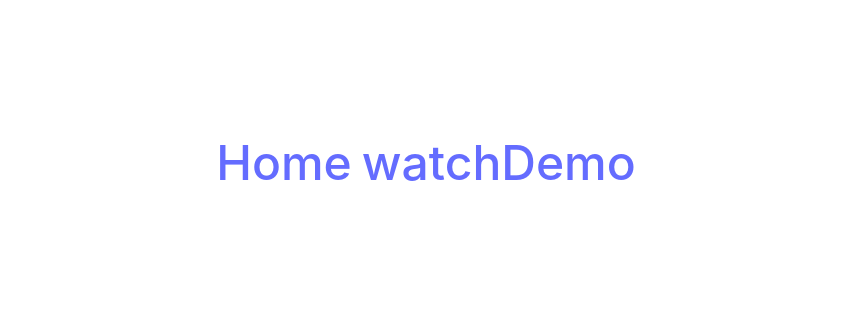
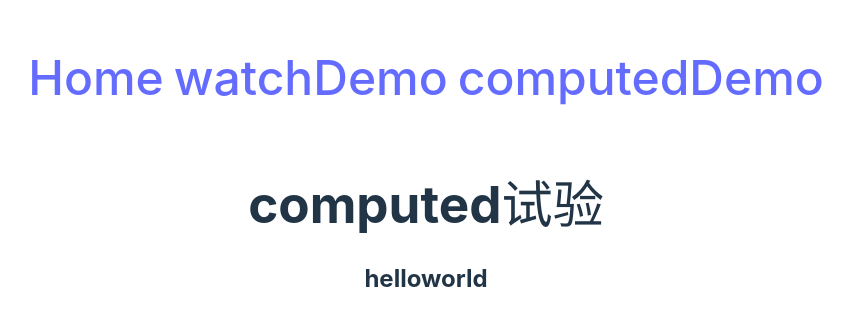
Before and after one commit to loserjin/ViteVueDemo, a Vue app: page /#/computedDemo in a window 1280 px wide. Before the commit this address had no page. Shown: the part 237-562 px from the top of the page, without its empty margins (214-1067 px from the left). Built offline with nearby package versions, Linux system fonts and the light colour scheme.

Commit message:
computed的使用

```diff
--- a/src/App.vue
+++ b/src/App.vue
@@ -1,4 +1,6 @@
-<script setup></script>
+<script setup>
+
+</script>
 
 <template>
   <div>
@@ -8,6 +10,9 @@
       </span>
       <span class="routerLink">
         <h1><router-link to="/watchDemo">watchDemo</router-link></h1>
+      </span>
+      <span class="routerLink">
+        <h1><router-link to="/computedDemo">computedDemo</router-link></h1>
       </span>
     </div>
     <router-view></router-view>
--- /dev/null
+++ b/src/components/Computed.vue
@@ -0,0 +1,46 @@
+<template>
+  <div>
+    <h1>computed试验</h1>
+    <h2>{{ msg }}</h2>
+  </div>
+</template>
+
+<script>
+import { ref, reactive, watch, toRefs, watchEffect, computed } from 'vue';
+export default {
+  // 组合式API，将同一个逻辑关注点相关代码收集在一起
+  name: 'Watch',
+  setup(props) {
+
+    const counter = ref(0);
+    const msg = ref('helloworld');
+
+    // computed使用
+    const reverseMsg = computed(() => {
+      // 返回一个带有value属性的对象
+      return msg.value.split('').reverse().join('');
+    });
+    console.log(reverseMsg.value); // 读取
+
+    const user = reactive({
+      name: 'xxx',
+      age: 24,
+      // computed对象内部使用
+      reverseMsg: computed(() => {
+        // 返回一个带有value属性的对象
+        return msg.value.split('').reverse().join('');
+      }),
+    });
+
+    return { counter, msg };
+  },
+  // 选项式API
+  // computed:{
+  //   reverseMsg:function(){
+  //     return this.message.split('').reverse().join('')
+  //   }
+  // }
+};
+</script>
+
+<style lang="scss" scoped></style>
--- a/src/components/Watch.vue
+++ b/src/components/Watch.vue
@@ -3,13 +3,13 @@
     <h1>watch试验</h1>
     <h2>{{ counter }}</h2>
     <button @click="changeCounter">changeCounter</button>
-    <h2>{{ user.name }}</h2>
-    <button @click="changeUseName">changeName</button>
+    <h2>{{ name }}</h2>
+    <button @click="changeUserName">changeName</button>
   </div>
 </template>
 
 <script>
-import { ref, reactive, watch, watchEffect } from 'vue';
+import { ref, reactive, watch,toRefs, watchEffect } from 'vue';
 export default {
   // 组合式API，将同一个逻辑关注点相关代码收集在一起
   name: 'Watch',
@@ -45,7 +45,7 @@ export default {
       console.log(user.name);
     });
 
-    return { counter, changeCounter, user, changeUserName };
+    return { counter, changeCounter, ...toRefs(user), changeUserName };
   },
 };
 </script>
--- a/src/router/index.js
+++ b/src/router/index.js
@@ -10,7 +10,12 @@ const routes = [
   {
     path: '/watchDemo',
     name: 'Watch',
-    component: ()=>import('../components/Watch.vue'), //路由懒加载
+    component: () => import('../components/Watch.vue'), //路由懒加载
+  },
+  {
+    path: '/computedDemo',
+    name: 'Computed',
+    component: () => import('../components/Computed.vue'),
   },
 ];
 
```
